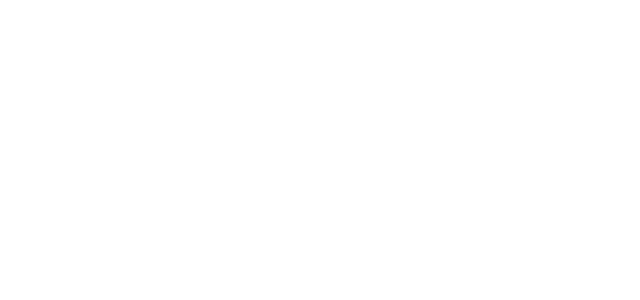
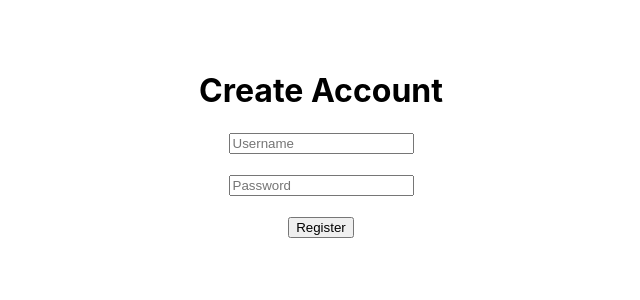
Before and after one commit to Sanjeeta156/mirax-project, a React (Create React App) app in the folder frontend/: page /register in a window 1280 px wide. Before the commit this address had no page. Shown: the top 300 px of the page, without its empty margins (319-959 px from the left). Built offline with nearby package versions, Linux system fonts and the light colour scheme.

Commit message:
Fixed Railway crash

```diff
--- a/frontend/src/App.js
+++ b/frontend/src/App.js
@@ -4,7 +4,7 @@
 import Dashboard from "./Dashboard";
 import Customer from "./Customer";
 import SalesEntry from "./SalesEntry";
-import Signup from "./Signup";
+import Register from "./Register";
 
 function App() {
 
@@ -16,14 +16,16 @@
 
         <Route path="/" element={<Login />} />
 
+        <Route path="/register" element={<Register />} />
+
         <Route path="/dashboard" element={<Dashboard />} />
 
         <Route path="/customer" element={<Customer />} />
 
-        <Route path="/sales" element={<SalesEntry />}
-
+        <Route
+          path="/sales"
+          element={<SalesEntry />}
         />
-        <Route path="/signup" element={<Signup />} />
 
       </Routes>
 
--- a/frontend/src/Signup.js
+++ b/frontend/src/Register.js
@@ -1,14 +1,13 @@
 import React, { useState } from "react";
 
-function Signup() {
+function Register() {
 
   const [username, setUsername] = useState("");
   const [password, setPassword] = useState("");
-  const [role, setRole] = useState("");
 
-  const signup = () => {
+  const registerUser = () => {
 
-    fetch("https://mirax-project-production.up.railway.app/signup", {
+    fetch("https://mirax-project-production.up.railway.app/register", {
 
       method: "POST",
 
@@ -17,9 +16,8 @@
       },
 
       body: JSON.stringify({
-        username,
-        password,
-        role
+        username: username,
+        password: password
       })
 
     })
@@ -36,7 +34,7 @@
 
     <div style={{
       textAlign: "center",
-      marginTop: "100px"
+      padding: "50px"
     }}>
 
       <h1>Create Account</h1>
@@ -57,22 +55,12 @@
 
       <br /><br />
 
-      <select onChange={(e) => setRole(e.target.value)}>
-
-        <option>Select Role</option>
-        <option value="manager">Manager</option>
-        <option value="staff">Staff</option>
-
-      </select>
-
-      <br /><br />
-
-      <button onClick={signup}>
-        Signup
+      <button onClick={registerUser}>
+        Register
       </button>
 
     </div>
   );
 }
 
-export default Signup;
+export default Register;
```
Also changed, not shown: 1 other file (tests, documents, lock files or other folders).
